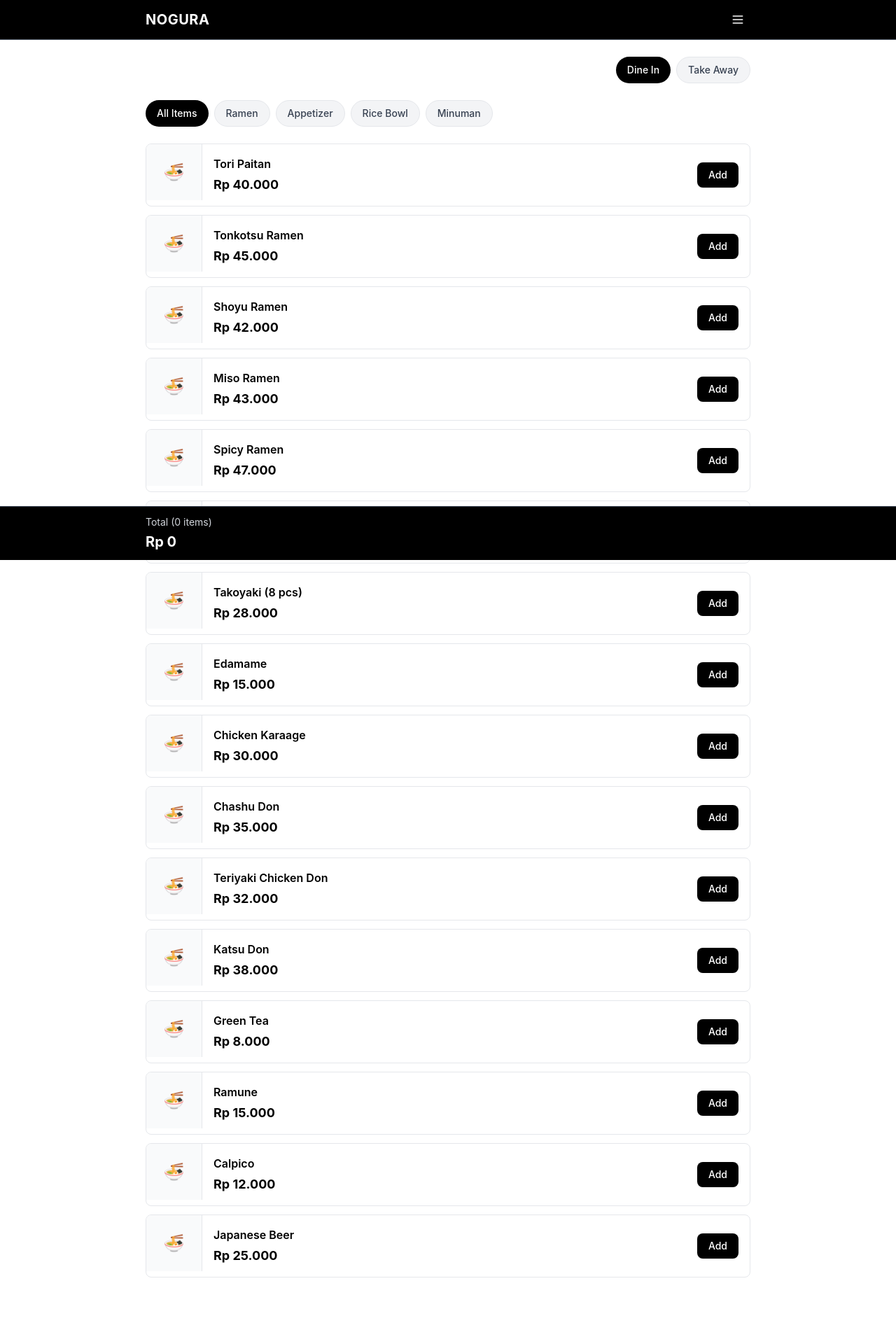
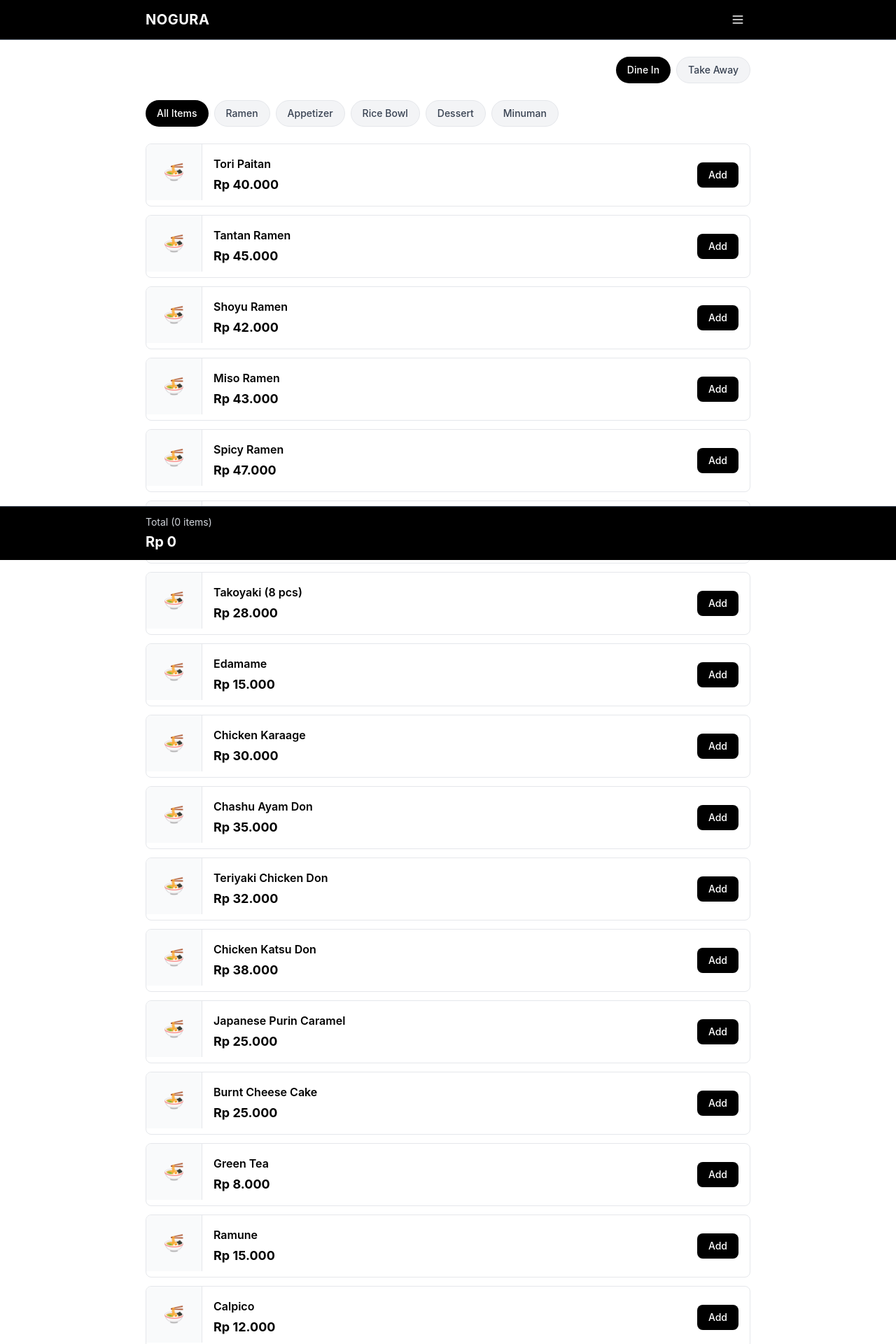
Before and after one commit to noguraofficial/menu, a Next.js app: page / in a window 1280 px wide. Shown: the top 1920 px of the page at 70% size. Built offline with nearby package versions, Linux system fonts and the light colour scheme.

Commit message:
Convert to halal restaurant - remove pork products, add halal menu items, simplify WhatsApp format

```diff
--- a/app/checkout/page.tsx
+++ b/app/checkout/page.tsx
@@ -21,77 +21,36 @@ export default function CheckoutPage() {
   }
 
   const generateWhatsAppMessage = () => {
-    let message = `🍜 *PESANAN NOGURA RAMEN BAR* 🍜\n\n`
-    message += `📋 *Detail Pesanan:*\n`
-    message += `👤 Atas Nama: ${customerName}\n`
-    message += `🕐 Waktu: ${new Date().toLocaleString('id-ID')}\n\n`
+    let message = `Halo Nogura, saya pesan ini ya :\n\n`
 
     // Group items by order type
     const dineInItems = state.items.filter(item => item.dineInAvailable && !item.takeawayAvailable)
     const takeawayItems = state.items.filter(item => item.takeawayAvailable && !item.dineInAvailable)
     const bothItems = state.items.filter(item => item.dineInAvailable && item.takeawayAvailable)
 
-    if (dineInItems.length > 0) {
-      message += `🍽️ *MENU DINE IN:*\n`
-      dineInItems.forEach((item, index) => {
+    if (dineInItems.length > 0 || bothItems.length > 0) {
+      message += `Dine in :\n`
+      const allDineInItems = [...dineInItems, ...bothItems]
+      allDineInItems.forEach((item) => {
         const itemTotal = (item.price + (item.packagingOption && item.useRestaurantPackaging ? 8000 : 0)) * item.quantity
-        message += `${index + 1}. ${item.name}\n`
-        message += `   💰 Harga: ${formatCurrency(item.price)}\n`
-        message += `   🔢 Jumlah: ${item.quantity}x\n`
-        message += `   💵 Subtotal: ${formatCurrency(itemTotal)}\n`
-        if (item.notes) {
-          message += `   📝 Catatan: ${item.notes}\n`
-        }
-        message += `\n`
+        message += `• ${item.name} x${item.quantity} - ${formatCurrency(itemTotal)}\n`
       })
+    } else {
+      message += `Dine in :\n-`
     }
 
+    message += `\nTake away :\n`
     if (takeawayItems.length > 0) {
-      message += `🥡 *MENU TAKE AWAY:*\n`
-      takeawayItems.forEach((item, index) => {
+      takeawayItems.forEach((item) => {
         const packagingFee = item.packagingOption && item.useRestaurantPackaging ? 8000 : 0
         const itemTotal = (item.price + packagingFee) * item.quantity
-        message += `${index + 1}. ${item.name}\n`
-        message += `   💰 Harga: ${formatCurrency(item.price)}\n`
-        if (packagingFee > 0) {
-          message += `   📦 Kemasan: ${formatCurrency(packagingFee)}\n`
-        } else {
-          message += `   📦 Kemasan: Bawa Sendiri\n`
-        }
-        message += `   🔢 Jumlah: ${item.quantity}x\n`
-        message += `   💵 Subtotal: ${formatCurrency(itemTotal)}\n`
-        if (item.notes) {
-          message += `   📝 Catatan: ${item.notes}\n`
-        }
-        message += `\n`
+        message += `• ${item.name} x${item.quantity} - ${formatCurrency(itemTotal)}\n`
       })
+    } else {
+      message += `-`
     }
 
-    if (bothItems.length > 0) {
-      message += `🍽️🥡 *MENU FLEKSIBEL (Dine In/Take Away):*\n`
-      bothItems.forEach((item, index) => {
-        const packagingFee = item.packagingOption && item.useRestaurantPackaging ? 8000 : 0
-        const itemTotal = (item.price + packagingFee) * item.quantity
-        message += `${index + 1}. ${item.name}\n`
-        message += `   💰 Harga: ${formatCurrency(item.price)}\n`
-        if (packagingFee > 0) {
-          message += `   📦 Kemasan: ${formatCurrency(packagingFee)}\n`
-        } else if (item.takeawayAvailable) {
-          message += `   📦 Kemasan: Bawa Sendiri\n`
-        }
-        message += `   🔢 Jumlah: ${item.quantity}x\n`
-        message += `   💵 Subtotal: ${formatCurrency(itemTotal)}\n`
-        if (item.notes) {
-          message += `   📝 Catatan: ${item.notes}\n`
-        }
-        message += `\n`
-      })
-    }
-
-    message += `💰 *TOTAL PEMBAYARAN: ${formatCurrency(state.total)}*\n\n`
-    message += `📞 *Konfirmasi pesanan ini melalui WhatsApp atau datang langsung ke restoran.*\n`
-    message += `📍 *Lokasi: Nogura Ramen Bar*\n`
-    message += `⏰ *Jam Operasional: 11:00 - 22:00 WIB*`
+    message += `\nTotal: ${formatCurrency(state.total)}`
 
     return message
   }
--- a/data/menu-dine-in.ts
+++ b/data/menu-dine-in.ts
@@ -14,11 +14,11 @@ export const dineInMenuItems: MenuItem[] = [
     takeawayAvailable: false
   },
   {
-    id: 'dine-in-tonkotsu-ramen',
-    name: 'Tonkotsu Ramen',
-    description: 'Ramen dengan kaldu tulang babi yang kental dan gurih, dilengkapi dengan chashu, nori, dan telur rebus',
+    id: 'dine-in-tantan-ramen',
+    name: 'Tantan Ramen',
+    description: 'Ramen pedas dengan kaldu ayam dan bumbu tantan, topping chashu ayam, sayuran, dan biji wijen',
     price: 45000,
-    image: '/images/tonkotsu-ramen.jpg',
+    image: '/images/tantan-ramen.jpg',
     category: 'ramen',
     isAvailable: true,
     dineInAvailable: true,
@@ -27,7 +27,7 @@ export const dineInMenuItems: MenuItem[] = [
   {
     id: 'dine-in-shoyu-ramen',
     name: 'Shoyu Ramen',
-    description: 'Ramen dengan kaldu ayam dan kecap asin, topping chashu, menma, dan nori',
+    description: 'Ramen dengan kaldu ayam dan kecap asin, topping chashu ayam, menma, dan nori',
     price: 42000,
     image: '/images/shoyu-ramen.jpg',
     category: 'ramen',
@@ -38,7 +38,7 @@ export const dineInMenuItems: MenuItem[] = [
   {
     id: 'dine-in-miso-ramen',
     name: 'Miso Ramen',
-    description: 'Ramen dengan kaldu miso yang kaya rasa, dilengkapi dengan jagung, tauge, dan chashu',
+    description: 'Ramen dengan kaldu miso yang kaya rasa, dilengkapi dengan jagung, tauge, dan chashu ayam',
     price: 43000,
     image: '/images/miso-ramen.jpg',
     category: 'ramen',
@@ -49,7 +49,7 @@ export const dineInMenuItems: MenuItem[] = [
   {
     id: 'dine-in-spicy-ramen',
     name: 'Spicy Ramen',
-    description: 'Ramen pedas dengan kaldu tonkotsu dan bumbu pedas khas, topping chashu dan sayuran',
+    description: 'Ramen pedas dengan kaldu ayam dan bumbu pedas khas, topping chashu ayam dan sayuran',
     price: 47000,
     image: '/images/spicy-ramen.jpg',
     category: 'ramen',
@@ -62,7 +62,7 @@ export const dineInMenuItems: MenuItem[] = [
   {
     id: 'dine-in-gyoza',
     name: 'Gyoza (6 pcs)',
-    description: 'Dumpling isi daging babi dan sayuran, disajikan dengan saus gyoza',
+    description: 'Dumpling isi daging ayam dan sayuran, disajikan dengan saus gyoza',
     price: 25000,
     image: '/images/gyoza.jpg',
     category: 'appetizer',
@@ -107,8 +107,8 @@ export const dineInMenuItems: MenuItem[] = [
   // Rice Bowls - Dine In Only
   {
     id: 'dine-in-chashu-don',
-    name: 'Chashu Don',
-    description: 'Nasi dengan potongan chashu, telur, dan sayuran segar',
+    name: 'Chashu Ayam Don',
+    description: 'Nasi dengan potongan chashu ayam, telur, dan sayuran segar',
     price: 35000,
     image: '/images/chashu-don.jpg',
     category: 'rice',
@@ -128,12 +128,36 @@ export const dineInMenuItems: MenuItem[] = [
     takeawayAvailable: false
   },
   {
-    id: 'dine-in-katsu-don',
-    name: 'Katsu Don',
-    description: 'Nasi dengan daging katsu, telur, dan saus katsu',
+    id: 'dine-in-chicken-katsu-don',
+    name: 'Chicken Katsu Don',
+    description: 'Nasi dengan ayam katsu, telur, dan saus katsu',
     price: 38000,
     image: '/images/katsu-don.jpg',
     category: 'rice',
+    isAvailable: true,
+    dineInAvailable: true,
+    takeawayAvailable: false
+  },
+
+  // Desserts - Dine In Only
+  {
+    id: 'dine-in-japanese-purin',
+    name: 'Japanese Purin Caramel',
+    description: 'Pudding Jepang dengan saus karamel yang lembut dan manis',
+    price: 25000,
+    image: '/images/japanese-purin.jpg',
+    category: 'dessert',
+    isAvailable: true,
+    dineInAvailable: true,
+    takeawayAvailable: false
+  },
+  {
+    id: 'dine-in-burnt-cheese-cake',
+    name: 'Burnt Cheese Cake',
+    description: 'Cheesecake dengan tekstur lembut dan rasa gurih yang khas',
+    price: 25000,
+    image: '/images/burnt-cheese-cake.jpg',
+    category: 'dessert',
     isAvailable: true,
     dineInAvailable: true,
     takeawayAvailable: false
@@ -174,15 +198,15 @@ export const dineInMenuItems: MenuItem[] = [
     takeawayAvailable: true
   },
   {
-    id: 'dine-in-japanese-beer',
-    name: 'Japanese Beer',
-    description: 'Bir Jepang yang segar dan ringan',
-    price: 25000,
-    image: '/images/japanese-beer.jpg',
+    id: 'dine-in-es-kopi-susu',
+    name: 'Es Kopi Susu Platera',
+    description: 'Kopi susu dingin dengan tekstur yang creamy dan nikmat',
+    price: 20000,
+    image: '/images/es-kopi-susu.jpg',
     category: 'drink',
     isAvailable: true,
     dineInAvailable: true,
-    takeawayAvailable: false
+    takeawayAvailable: true
   }
 ]
 
@@ -190,5 +214,6 @@ export const dineInCategories = [
   { id: 'ramen', name: 'Ramen' },
   { id: 'appetizer', name: 'Appetizer' },
   { id: 'rice', name: 'Rice Bowl' },
+  { id: 'dessert', name: 'Dessert' },
   { id: 'drink', name: 'Minuman' }
 ]
--- a/data/menu-takeaway.ts
+++ b/data/menu-takeaway.ts
@@ -43,7 +43,7 @@ export const takeawayMenuItems: MenuItem[] = [
   {
     id: 'takeaway-gyoza',
     name: 'Gyoza (6 pcs) - Take Away',
-    description: 'Dumpling isi daging babi dan sayuran, dikemas untuk take away',
+    description: 'Dumpling isi daging ayam dan sayuran, dikemas untuk take away',
     price: 25000,
     image: '/images/gyoza.jpg',
     category: 'appetizer',
@@ -77,8 +77,8 @@ export const takeawayMenuItems: MenuItem[] = [
   // Rice Bowls - Take Away Only
   {
     id: 'takeaway-chashu-don',
-    name: 'Chashu Don - Take Away',
-    description: 'Nasi dengan potongan chashu, telur, dan sayuran segar, dikemas untuk take away',
+    name: 'Chashu Ayam Don - Take Away',
+    description: 'Nasi dengan potongan chashu ayam, telur, dan sayuran segar, dikemas untuk take away',
     price: 35000,
     image: '/images/chashu-don.jpg',
     category: 'rice',
@@ -100,9 +100,9 @@ export const takeawayMenuItems: MenuItem[] = [
     packagingOption: true
   },
   {
-    id: 'takeaway-katsu-don',
-    name: 'Katsu Don - Take Away',
-    description: 'Nasi dengan daging katsu, telur, dan saus katsu, dikemas untuk take away',
+    id: 'takeaway-chicken-katsu-don',
+    name: 'Chicken Katsu Don - Take Away',
+    description: 'Nasi dengan ayam katsu, telur, dan saus katsu, dikemas untuk take away',
     price: 38000,
     image: '/images/katsu-don.jpg',
     category: 'rice',
@@ -145,6 +145,17 @@ export const takeawayMenuItems: MenuItem[] = [
     isAvailable: true,
     dineInAvailable: false,
     takeawayAvailable: true
+  },
+  {
+    id: 'takeaway-es-kopi-susu',
+    name: 'Es Kopi Susu Platera - Take Away',
+    description: 'Kopi susu dingin dengan tekstur yang creamy dan nikmat, dikemas untuk take away',
+    price: 20000,
+    image: '/images/es-kopi-susu.jpg',
+    category: 'drink',
+    isAvailable: true,
+    dineInAvailable: false,
+    takeawayAvailable: true
   }
 ]
 
```
